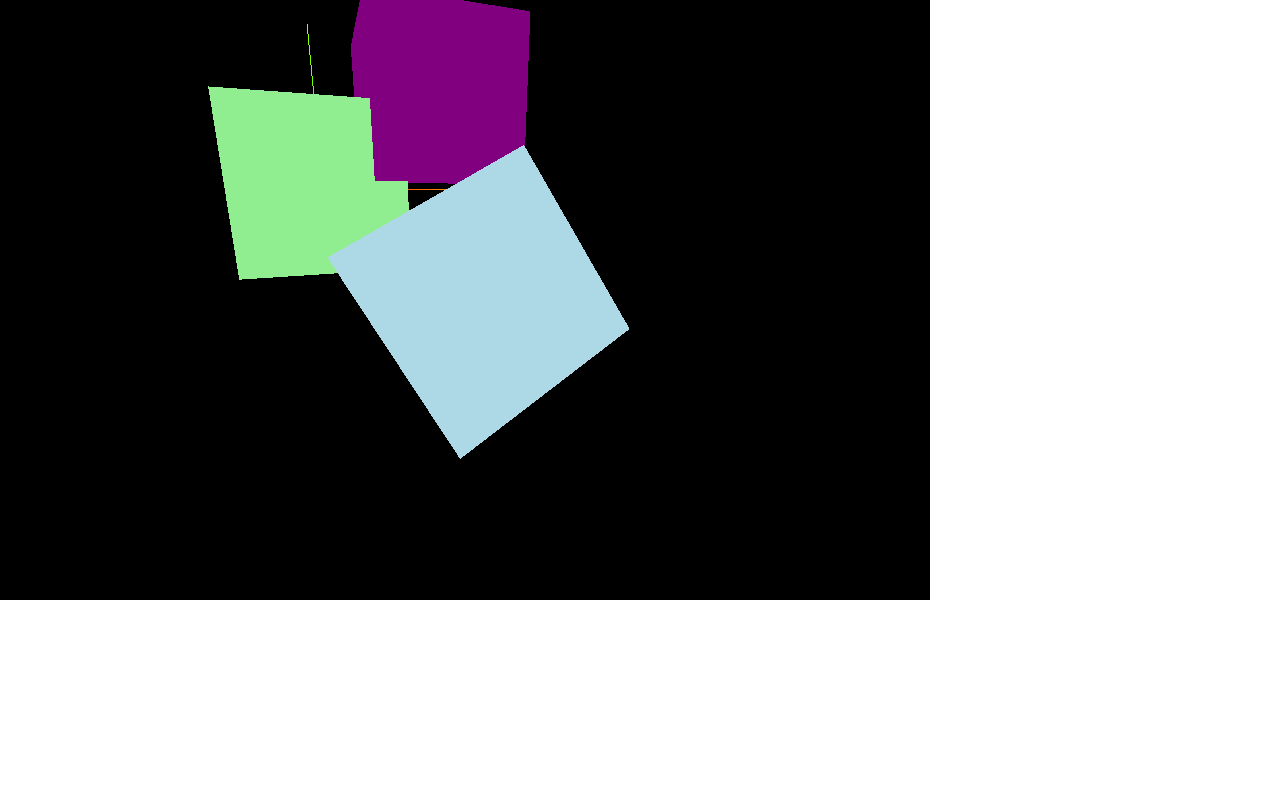
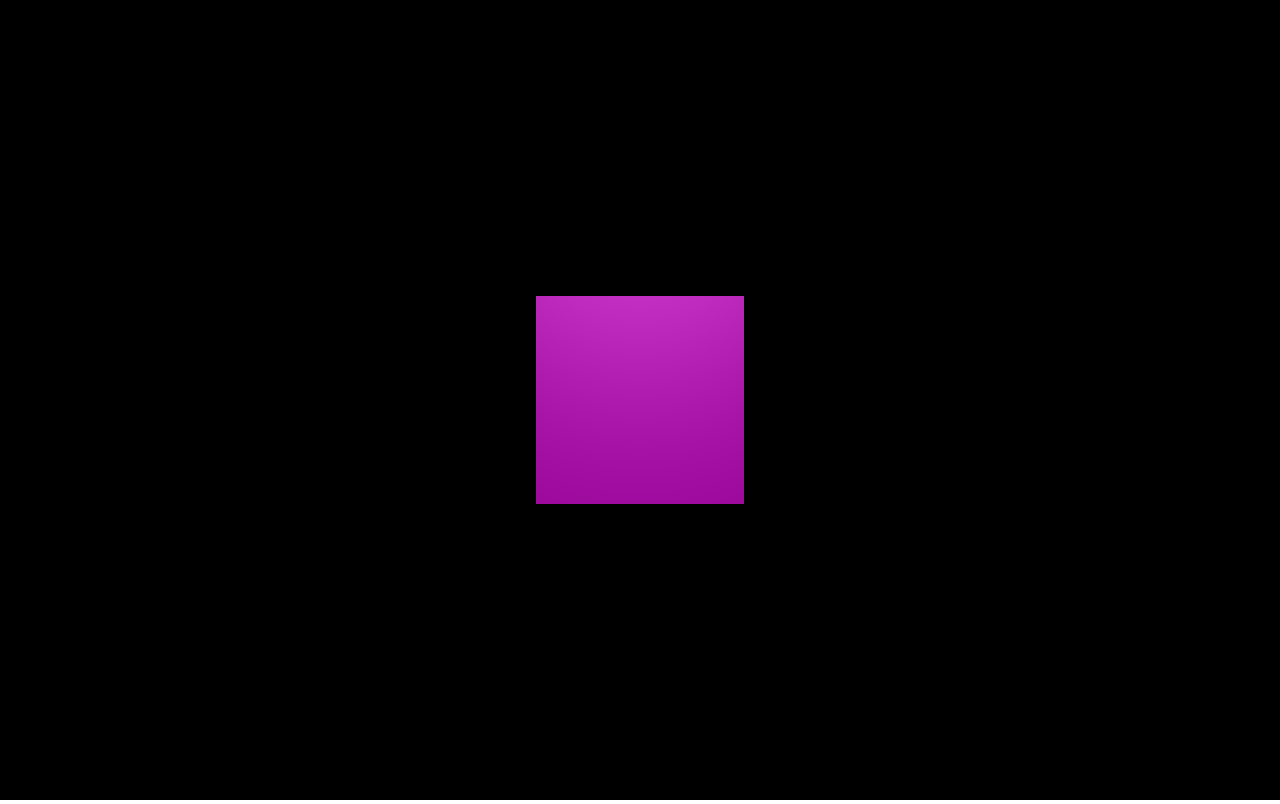
Before and after one commit to JohnAnon9771/Threejs-journey, a website built with Parcel: page index.html in a window 1280 px wide. Built offline with nearby package versions, Linux system fonts and the light colour scheme.

Commit message:
:sparkles: finish lesson 06

```diff
--- a/index.html
+++ b/index.html
@@ -9,6 +9,6 @@
   </head>
   <body>
     <canvas id="canvas"></canvas>
-    <script src="./scripts/module01/05-transforms-objects.js"></script>
+    <script src="./scripts/module01/06-animations.js"></script>
   </body>
 </html>
--- a/package.json
+++ b/package.json
@@ -9,6 +9,7 @@
   "dependencies": {
     "@babel/core": "^7.13.8",
     "@babel/preset-env": "^7.13.9",
+    "gsap": "3.6.0",
     "three": "^0.126.1"
   },
   "devDependencies": {
--- /dev/null
+++ b/scripts/module01/06-animations.js
@@ -0,0 +1,53 @@
+import * as THREE from "three";
+import gsap from "gsap";
+
+// Scene and Camera
+const scene = new THREE.Scene();
+
+const sizes = {
+  width: window.innerWidth,
+  height: window.innerHeight
+};
+
+const camera = new THREE.PerspectiveCamera(75, sizes.width / sizes.height);
+camera.position.z = 3;
+scene.add(camera);
+
+const geometry = new THREE.BoxGeometry(1, 1, 1);
+const material = new THREE.MeshPhongMaterial({ color: "purple" });
+
+const mesh = new THREE.Mesh(geometry, material);
+
+scene.add(mesh);
+
+const light = new THREE.AmbientLight(0x404040);
+const directionalLight = new THREE.DirectionalLight();
+directionalLight.position.z = 4;
+directionalLight.position.y = 2;
+scene.add(light);
+scene.add(directionalLight);
+
+const renderer = new THREE.WebGLRenderer({
+  canvas: document.getElementById("canvas")
+});
+
+renderer.setSize(sizes.width, sizes.height);
+// renderer.render(scene, camera);
+
+// let time = Date.now();
+// const clock = new THREE.Clock();
+// gsap.to(mesh.position, { duration: 1, x: 2 }).repeat();
+
+// Animations
+function tick() {
+  // const currentTime = Date.now();
+  // const deltaTime = currentTime - time;
+  // time = currentTime;
+  // const elapsedTime = clock.getElapsedTime();
+  // camera.position.y = Math.sin(elapsedTime);
+  // camera.position.x = Math.cos(elapsedTime);
+  // camera.lookAt(mesh.position);
+  renderer.render(scene, camera);
+  window.requestAnimationFrame(tick);
+}
+tick();
```
